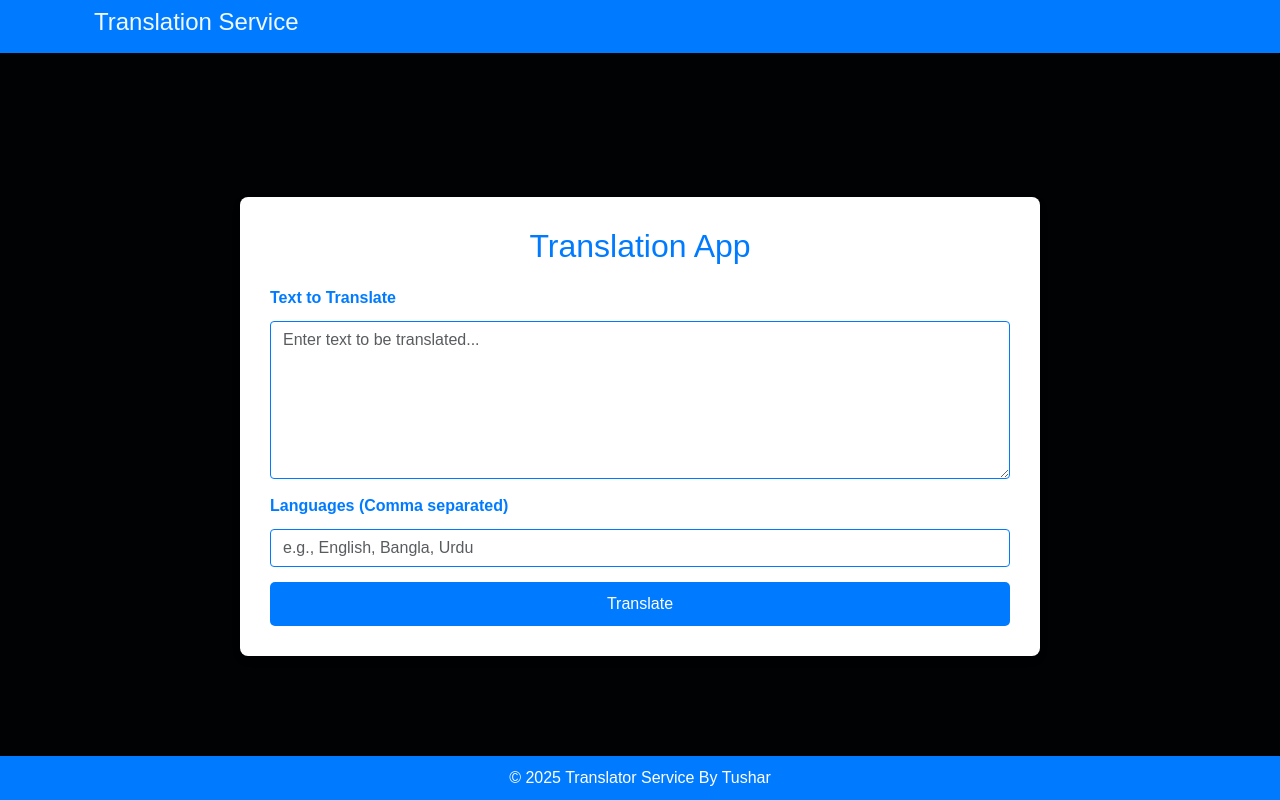
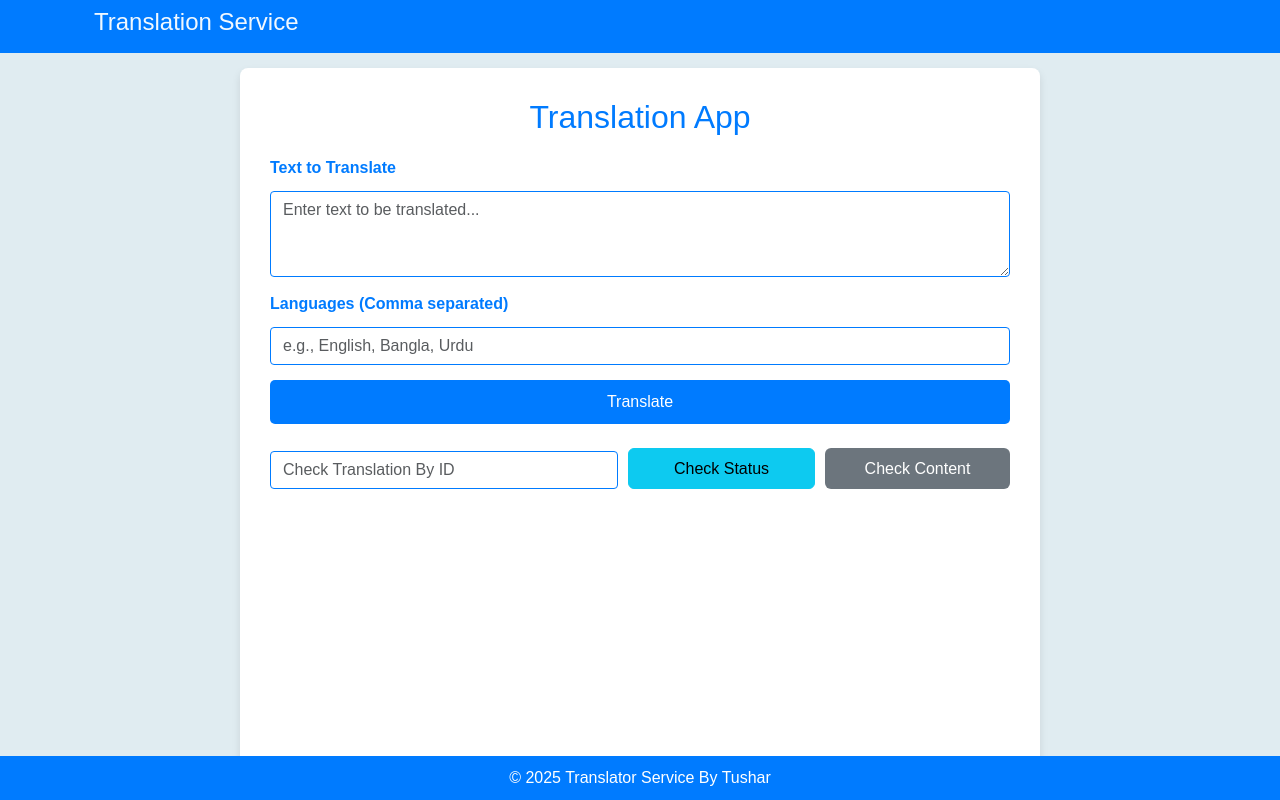
Before and after one commit to tushar-3549/Translation_Service_App, a FastAPI app: page /index in a window 1280 px wide. Run offline with FastAPI, Linux system fonts and the light colour scheme; parts of the project's set-up code (start-up, migrations or seed data) failed here and were passed over.

Commit message:
update front-end and implement py files p1

```diff
--- a/app/main.py
+++ b/app/main.py
@@ -3,6 +3,8 @@ from fastapi.responses import HTMLResponse
 from fastapi.middleware.cors import CORSMiddleware
 from fastapi.templating import Jinja2Templates
 from fastapi.staticfiles import StaticFiles
+from app import schemas
+from app import crud
 
 app = FastAPI()
 templetes = Jinja2Templates(directory="app/templates")
@@ -12,3 +14,15 @@ def home():
 @app.get('/index', response_class=HTMLResponse)
 def index(request: Request):
     return templetes.TemplateResponse("index.html", {"request": request})
+
+app.add_middleware(
+    CORSMiddleware,
+    allow_origins=["*"],
+    allow_credentials=True,
+    allow_methods=["*"],
+    allow_headers=["*"],
+)
+
+@app.post('/translate', response_model=schemas.TaskResponse)
+def translate(request: schemas.TranslationRequest):
+    pass # next start from here
--- a/app/templates/index.html
+++ b/app/templates/index.html
@@ -11,7 +11,7 @@
             height: 100%;
             margin: 0;
             font-family: 'Arial', sans-serif;
-            background-color: #000203;
+            background-color: #e0ecf1;
             display: flex;
             flex-direction: column;
         }
@@ -25,8 +25,8 @@
             flex: 1;
             display: flex;
             justify-content: center;
-            align-items: center;
-            padding: 20px;
+            /* align-items: center; */
+            padding: 15px;
         }
         .form-container {
             background-color: white;
@@ -70,6 +70,10 @@
             font-size: 12px;
         }
 
+        button {
+            cursor: pointer;
+        }
+
         input:focus, textarea:focus {
             border-color: #0056b3;
             outline: none;
@@ -92,6 +96,25 @@
             position: fixed;
             bottom: 0;
         }
+        .check-section {
+            display: flex;
+            gap: 10px;
+            margin-top: 20px;
+            flex-wrap: wrap;
+        }
+        .check-section input {
+            flex: 2;
+        }
+        .check-section button {
+            flex: 1;
+        }
+        .btn-secondary {
+            background-color: #6c757d;
+            border: none;
+        }
+        .btn-secondary:hover {
+            background-color: #5a6268;
+        }
     </style>
 </head>
 <body>
@@ -106,15 +129,30 @@
             <h2>Translation App</h2>
             <div class="form-box">
                 <label for="text" class="form-label">Text to Translate</label>
-                <textarea id="text" class="form-control" rows="6" placeholder="Enter text to be translated..."></textarea>
+                <textarea id="textToTranslate" class="form-control" rows="3" placeholder="Enter text to be translated..."></textarea>
             </div>
             <div class="form-box">
                 <label for="languages" class="form-label">Languages (Comma separated)</label>
-                <!-- <small class="form-text text-muted">Comma separated</small> -->
                 <input id="languages" class="form-control" type="text" placeholder="e.g., English, Bangla, Urdu">
             </div>
             <div class="btn-container">
-                <button class="btn btn-primary" onclick="translateText()">Translate</button>
+                <button class="btn btn-primary" onclick="submitTranslate()">Translate</button>
+            </div>
+
+            <div class="mt-4 check-section">
+                <input type="number" id="search-id" class="form-control" placeholder="Check Translation By ID">
+                <button id="search-button" class="btn btn-info" onclick="checkTranslationStatus()">Check Status</button>
+                <button id="content-button" class="btn btn-secondary" onclick="checkTranslationContent()">Check Content</button>
+            </div>
+
+            <div class="mt-4" id="status-container" style="display: none;">
+                <h4>Translation Status</h4>
+                <pre id="statusResult"></pre>
+            </div>
+
+            <div class="mt-4" id="content-container" style="display: none;">
+                <h4>Translation Content</h4>
+                <pre id="contentResult"></pre>
             </div>
         </div>
     </div>
@@ -122,5 +160,117 @@
     <div class="footer">
         &copy; 2025 Translator Service By Tushar
     </div>
+
+
+    <script>
+        // Function to submit translation request
+        async function submitTranslate() {
+            const text = document.getElementById("textToTranslate").value.trim();
+            const languages = document.getElementById("languages").value.trim();
+
+            if (!text || !languages) {
+                alert("Please enter text and languages!");
+                return;
+            }
+
+            // Display progress bar
+            showProgress();
+
+            try {
+                const response = await fetch("/api/translate", {
+                    method: "POST",
+                    headers: { "Content-Type": "application/json" },
+                    body: JSON.stringify({ text, languages })
+                });
+
+                if (!response.ok) {
+                    throw new Error("Translation request failed.");
+                }
+
+                const data = await response.json();
+                alert(`Translation submitted successfully! Translation ID: ${data.translation_id}`);
+
+                // Hide progress bar
+                hideProgress();
+
+            } catch (error) {
+                console.error("Error:", error);
+                alert("Failed to submit translation.");
+                hideProgress();
+            }
+        }
+
+        // Function to check translation status
+        async function checkTranslationStatus() {
+            const translationId = document.getElementById("search-id").value.trim();
+
+            if (!translationId) {
+                alert("Please enter a Translation ID!");
+                return;
+            }
+
+            try {
+                const response = await fetch(`/api/translate/status/${translationId}`);
+                if (!response.ok) {
+                    throw new Error("Failed to fetch translation status.");
+                }
+
+                const data = await response.json();
+                document.getElementById("status-container").style.display = "block";
+                document.getElementById("statusResult").textContent = `Status: ${data.status}`;
+            } catch (error) {
+                console.error("Error:", error);
+                alert("Failed to fetch translation status.");
+            }
+        }
+
+        // Function to check translation content
+        async function checkTranslationContent() {
+            const translationId = document.getElementById("search-id").value.trim();
+
+            if (!translationId) {
+                alert("Please enter a Translation ID!");
+                return;
+            }
+
+            try {
+                const response = await fetch(`/api/translate/content/${translationId}`);
+                if (!response.ok) {
+                    throw new Error("Failed to fetch translation content.");
+                }
+
+                const data = await response.json();
+                document.getElementById("content-container").style.display = "block";
+                document.getElementById("contentResult").textContent = data.translation;
+            } catch (error) {
+                console.error("Error:", error);
+                alert("Failed to fetch translation content.");
+            }
+        }
+
+        // Show progress bar
+        function showProgress() {
+            const progressBar = document.createElement("div");
+            progressBar.id = "progress-bar";
+            progressBar.className = "progress-bar progress-bar-striped progress-bar-animated";
+            progressBar.style.width = "100%";
+
+            const progressContainer = document.createElement("div");
+            progressContainer.className = "progress mt-4";
+            progressContainer.appendChild(progressBar);
+
+            document.querySelector(".form-container").appendChild(progressContainer);
+        }
+
+        // Hide progress bar
+        function hideProgress() {
+            const progressContainer = document.querySelector(".progress");
+            if (progressContainer) {
+                progressContainer.remove();
+            }
+        }
+    </script>
+
+
 </body>
 </html>
```
Also changed, not shown: app/crud.py (added, +20 -0 lines), app/database.py (added, +11 -0 lines), app/models.py (added, +12 -0 lines), app/schemas.py (added, +14 -0 lines), requirements.txt (added, +133 -0 lines), 1 other file.
